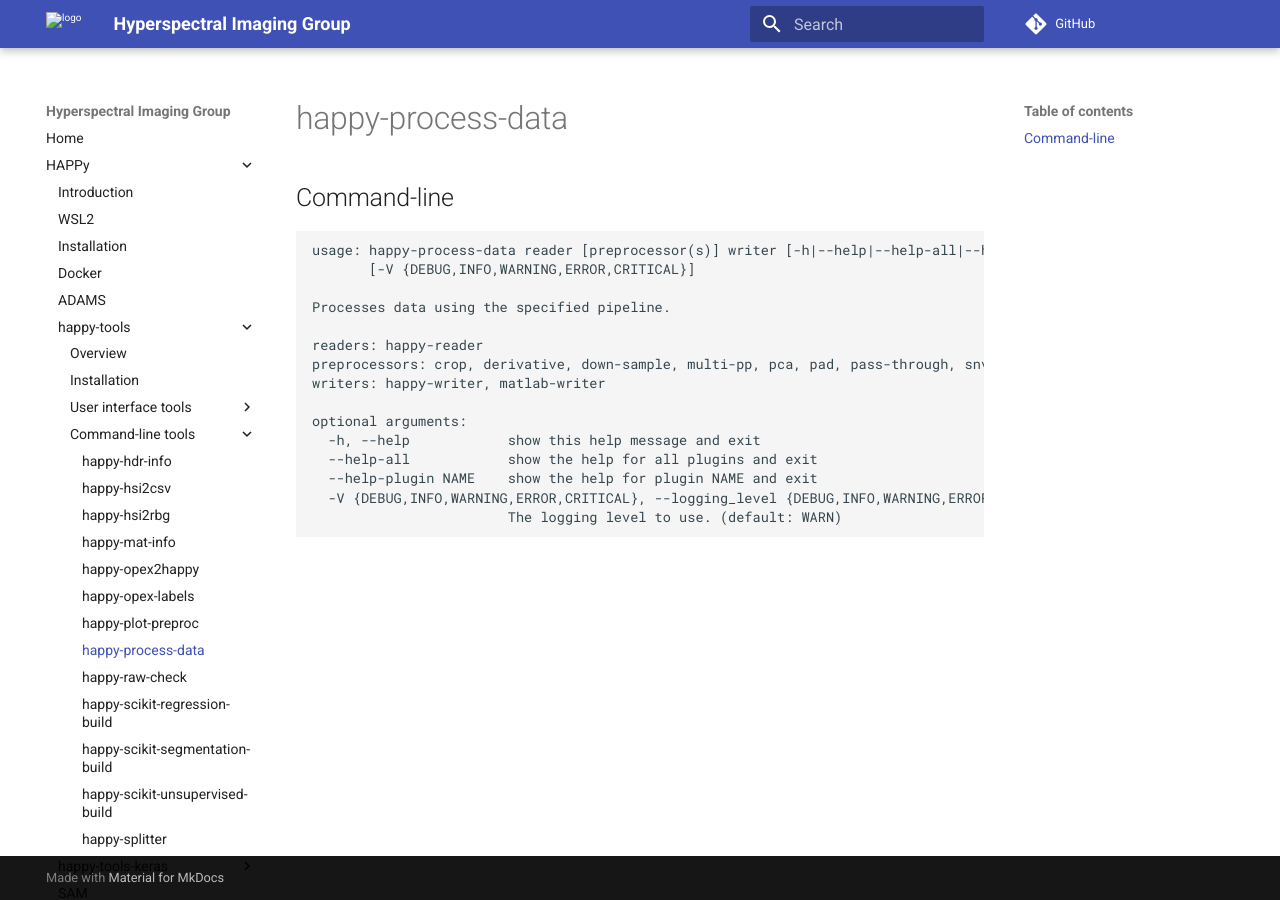
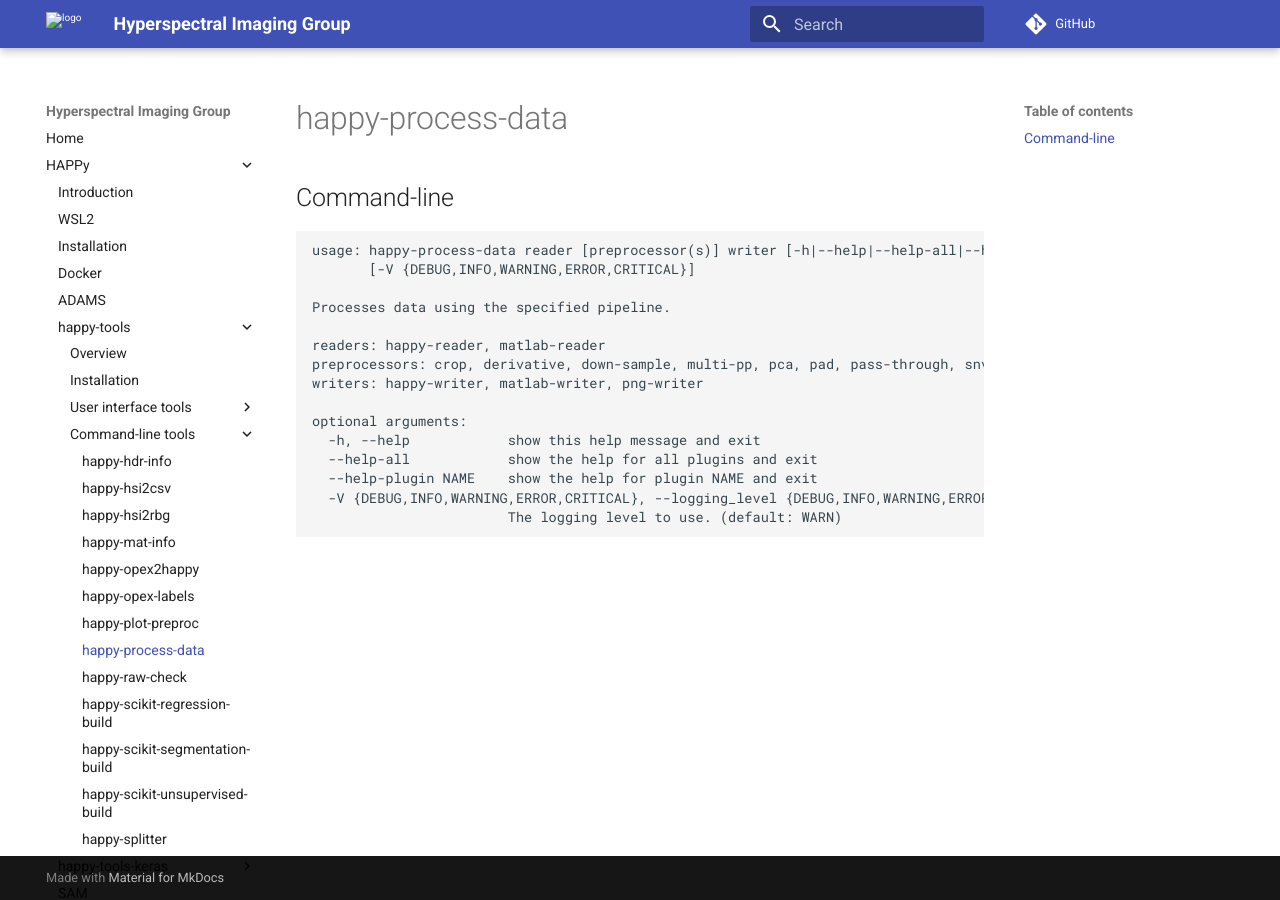
Before and after one commit to wairas/hsi-website, an MkDocs documentation site: the page built from docs/happy/happy_tools/happy-process-data.md, in a window 1280 px wide. Built offline with MkDocs 1.6.1 and Material for MkDocs 9.7.7, drawn with Linux system fonts in a browser that asks for light colours; comment, search, counter and statistics services are not loaded.

Commit message:
updated help screen

```diff
--- a/docs/happy/happy_tools/happy-process-data.md
+++ b/docs/happy/happy_tools/happy-process-data.md
@@ -6,9 +6,9 @@ usage: happy-process-data reader [preprocessor(s)] writer [-h|--help|--help-all|
 
 Processes data using the specified pipeline.
 
-readers: happy-reader
+readers: happy-reader, matlab-reader
 preprocessors: crop, derivative, down-sample, multi-pp, pca, pad, pass-through, snv, sni, std-scaler, wavelength-subset
-writers: happy-writer, matlab-writer
+writers: happy-writer, matlab-writer, png-writer
 
 optional arguments:
   -h, --help            show this help message and exit
```
